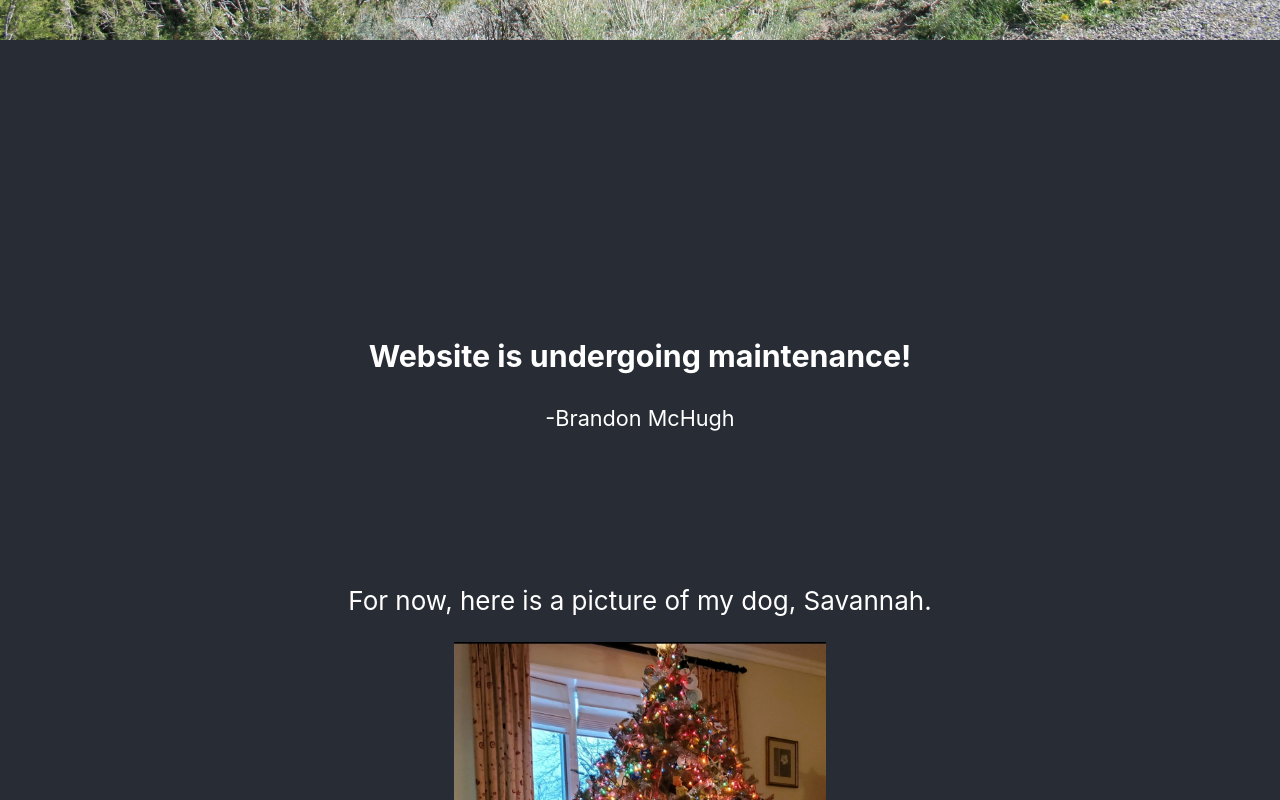
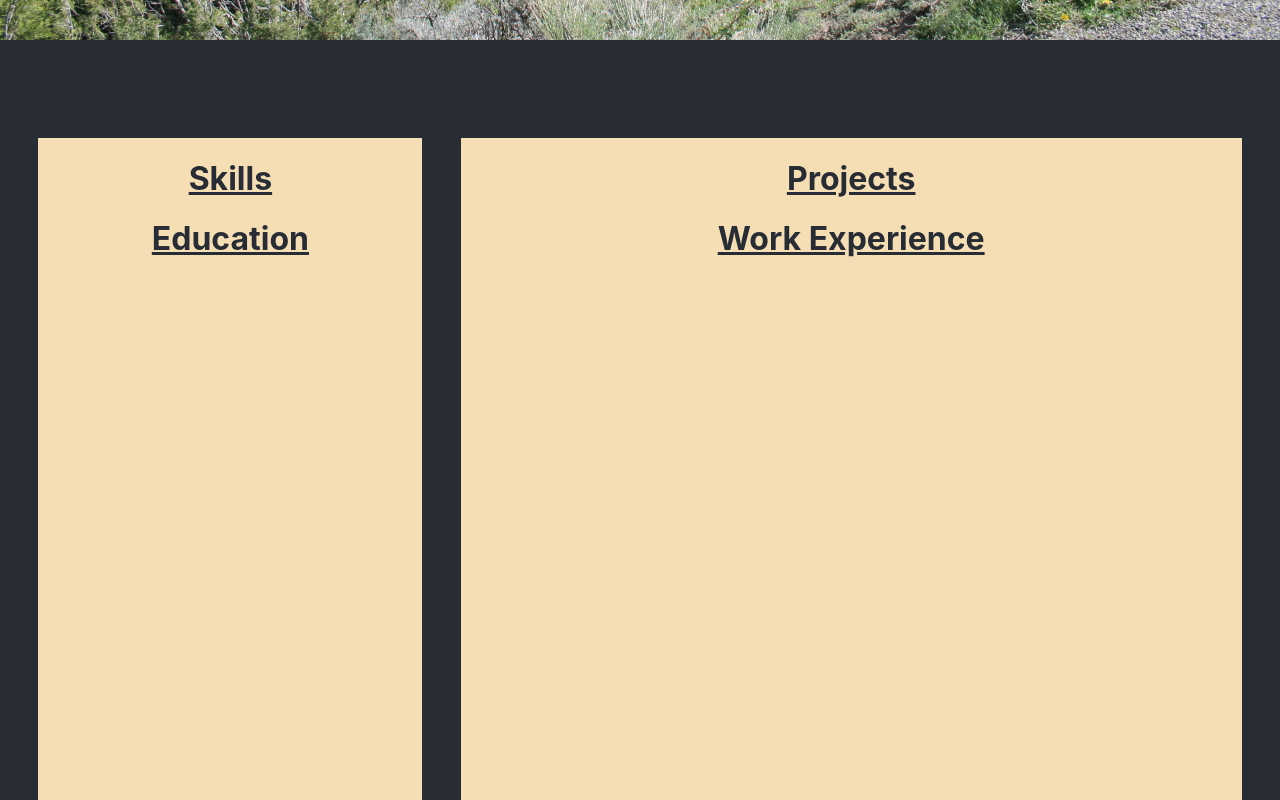
Before and after one commit to brandmch/brandon-mchugh.com, a React (Create React App) app: page /about_me in a window 1280 px wide. Shown: the part 760-1560 px from the top of the page. Built offline with nearby package versions, Linux system fonts and the light colour scheme.

Commit message:
Commit resume for merging

```diff
--- a/src/App.css
+++ b/src/App.css
@@ -160,6 +160,10 @@ header {
   text-align: center;
 }
 
+.skills {
+  color: #ffffff;
+}
+
 .section .right_column {
   background-color: wheat;
   width: 61%;
--- a/src/Components/About_Me/about_me.js
+++ b/src/Components/About_Me/about_me.js
@@ -23,18 +23,17 @@ export default function About_Me() {
                 </div>
             </header>
 
-            <MaintenanceAlert />
-
-            {/* <div className='section'>
+            <div className='section'>
                 <div className="left_column">
-                    <Skills />
-                    <Education />
+                    <Skills className='skills' />
+                    <Education className='education' />
                 </div>
                 <div className="right_column">
-                    <Projects />
-                    <Work_Experience />
+                    <Projects className='projects' />
+                    <Work_Experience className='work_experience' />
                 </div>
-            </div> */}
+            </div>
+
             <div className="text-align">
                 <div className="footer">
                     <a href="https://www.linkedin.com/in/mchugh-brandon/" target="_blank">LinkedIn</a>
```
